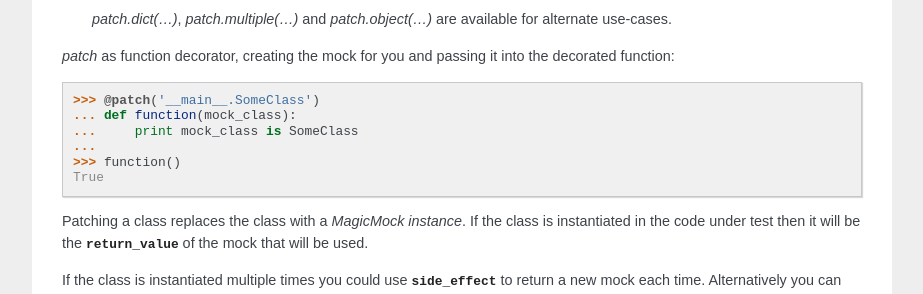
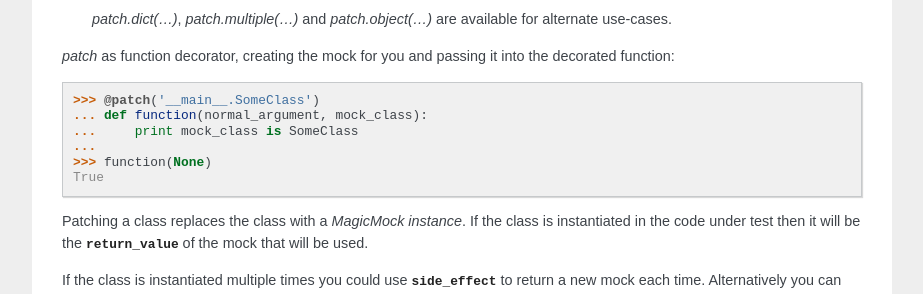
Before and after one commit to testing-cabal/mock, a Sphinx documentation site: the page built from docs/patch.txt, in a window 1280 px wide and 900 px high, scrolled down 1071 px. Shown: the part 152-446 px from the top of the window, without its empty margins (198-1121 px from the left). Built offline with Sphinx 7.4.7, drawn with Linux system fonts in a browser that asks for light colours.

Commit message:
Update patch example in docs

```diff
--- a/docs/patch.txt
+++ b/docs/patch.txt
@@ -114,10 +114,10 @@ the decorated function:
 .. doctest::
 
     >>> @patch('__main__.SomeClass')
-    ... def function(mock_class):
+    ... def function(normal_argument, mock_class):
     ...     print mock_class is SomeClass
     ...
-    >>> function()
+    >>> function(None)
     True
 
 
```
